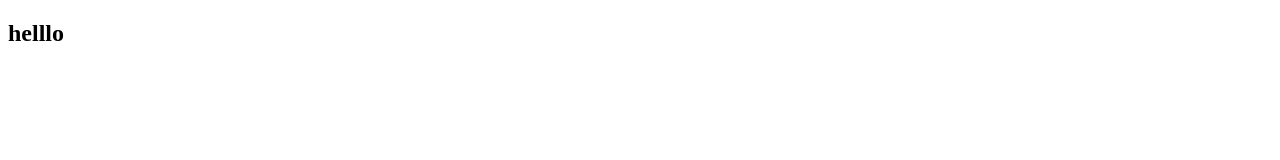
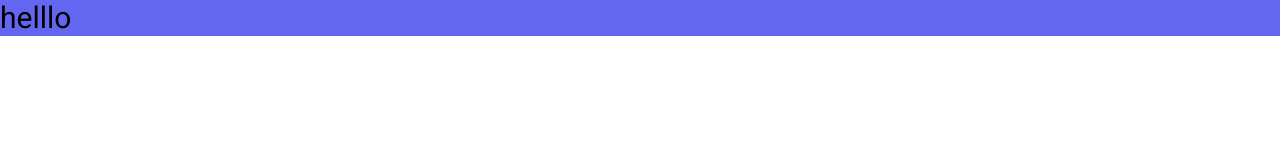
Before and after one commit to Ahmednaga2001/Fruit, a plain HTML site: page y.html in a window 1280 px wide. Drawn offline with nearby package versions, Linux system fonts and the light colour scheme.

Commit message:
first upload

```diff
--- a/y.html
+++ b/y.html
@@ -3,9 +3,17 @@
 <head>
     <meta charset="UTF-8">
     <meta name="viewport" content="width=device-width, initial-scale=1.0">
-    <title>Document</title>
+    <title>Fruit</title>
+    <link rel="preconnect" href="https://fonts.googleapis.com">
+    <link rel="preconnect" href="https://fonts.gstatic.com" crossorigin>
+    <link
+      href="https://fonts.googleapis.com/css2?family=Roboto:ital,wght@0,100;0,300;0,400;0,500;0,700;0,900;1,100;1,300;1,400;1,500;1,700;1,900&display=swap"
+      rel="stylesheet">
+    <link href="./css/style.css" rel="stylesheet">
+    <link rel="stylesheet" href="css/all.min.css">
+    <script src="https://cdn.tailwindcss.com"></script>
 </head>
 <body>
-    <h2>helllo</h2>
+    <h2 class="bg-indigo-500 text-3xl">helllo</h2>
 </body>
 </html>
```
